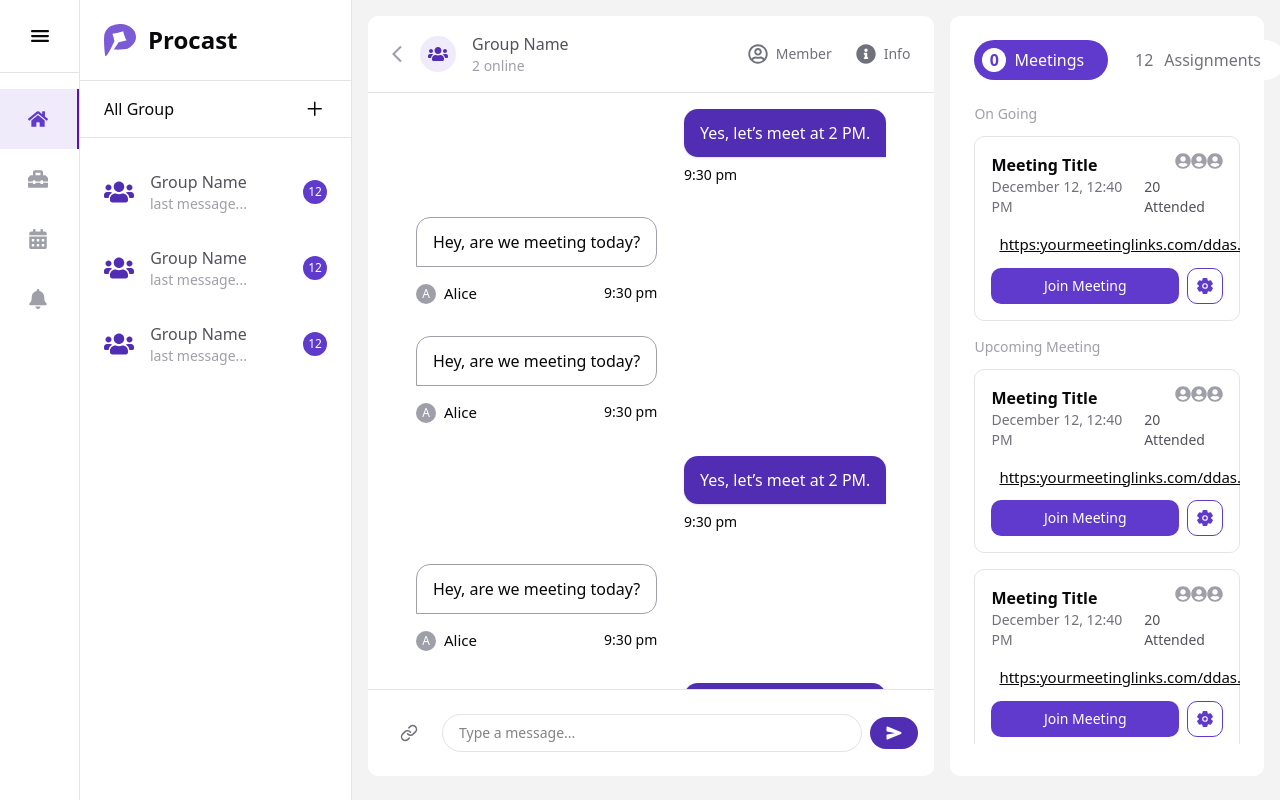
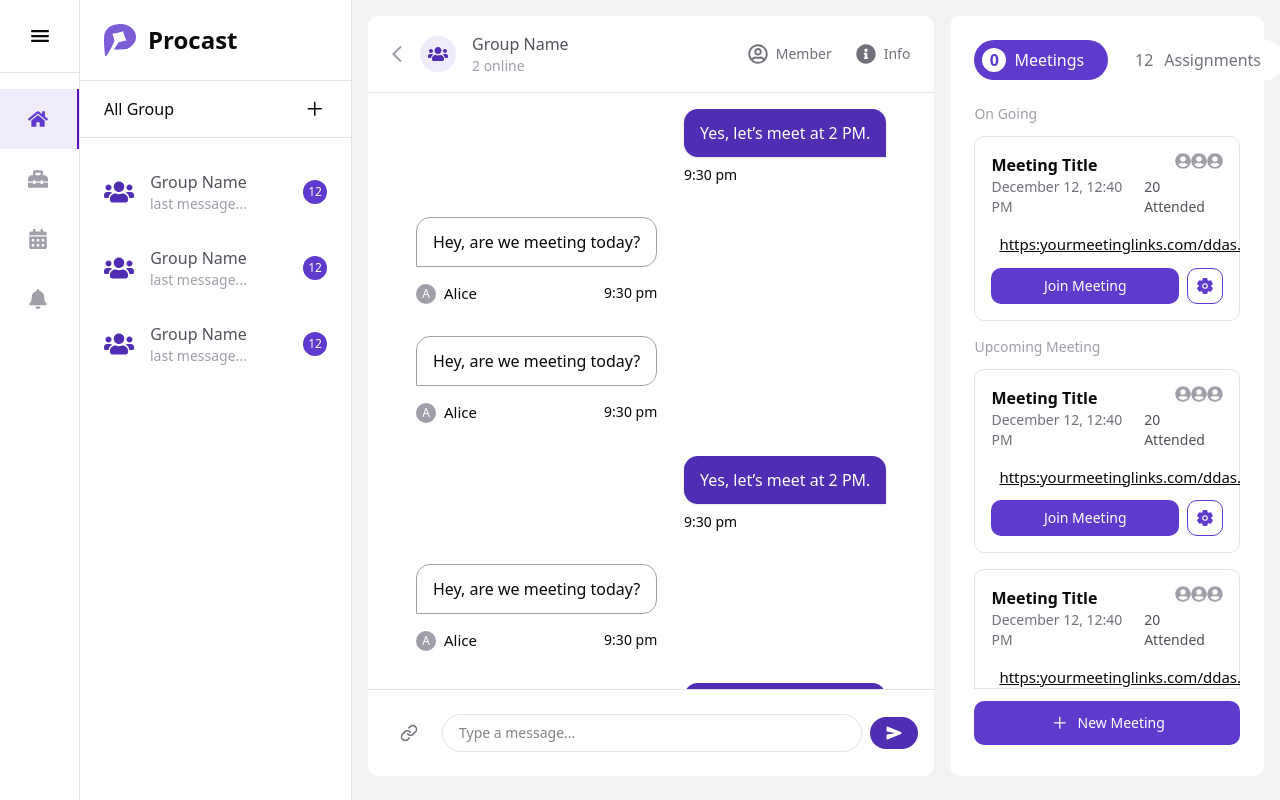
Before and after one commit to aryndraa/nextjs-collabolator-service, a Next.js app: page / in a window 1280 px wide. Built offline with nearby package versions, Linux system fonts and the light colour scheme.

Commit message:
new meeting btn

```diff
--- a/components/GroupListMeetings.tsx
+++ b/components/GroupListMeetings.tsx
@@ -1,9 +1,11 @@
 import React from "react";
 import GroupMeetingCard from "./GroupMeetingCard";
+import { GoPlus } from "react-icons/go";
 
 export default function GroupListMeetings() {
   return (
-    <div className="flex flex-col gap-4 overflow-y-scroll max-h-[80dvh] scroll-y">
+    <div>
+      <div className="flex flex-col gap-4 overflow-y-scroll max-h-[73dvh] scroll-y">
         <div>
           <h2 className="mb-3 text-sm font-medium text-zinc-400">On Going</h2>
           <div className="flex flex-col gap-4 ">
@@ -20,5 +22,14 @@ export default function GroupListMeetings() {
           </div>
         </div>
       </div>
+      <div className="py-3 w-full border-t ">
+        <button className="flex items-center gap-2 cursor-pointer justify-center p-3 font-medium text-white w-full text-sm bg-primary-100 rounded-lg">
+          <span className="text-xl">
+            <GoPlus />
+          </span>
+          New Meeting
+        </button>
+      </div>
+    </div>
   );
 }
```
Lines whose indentation alone changed are shown as unchanged.
